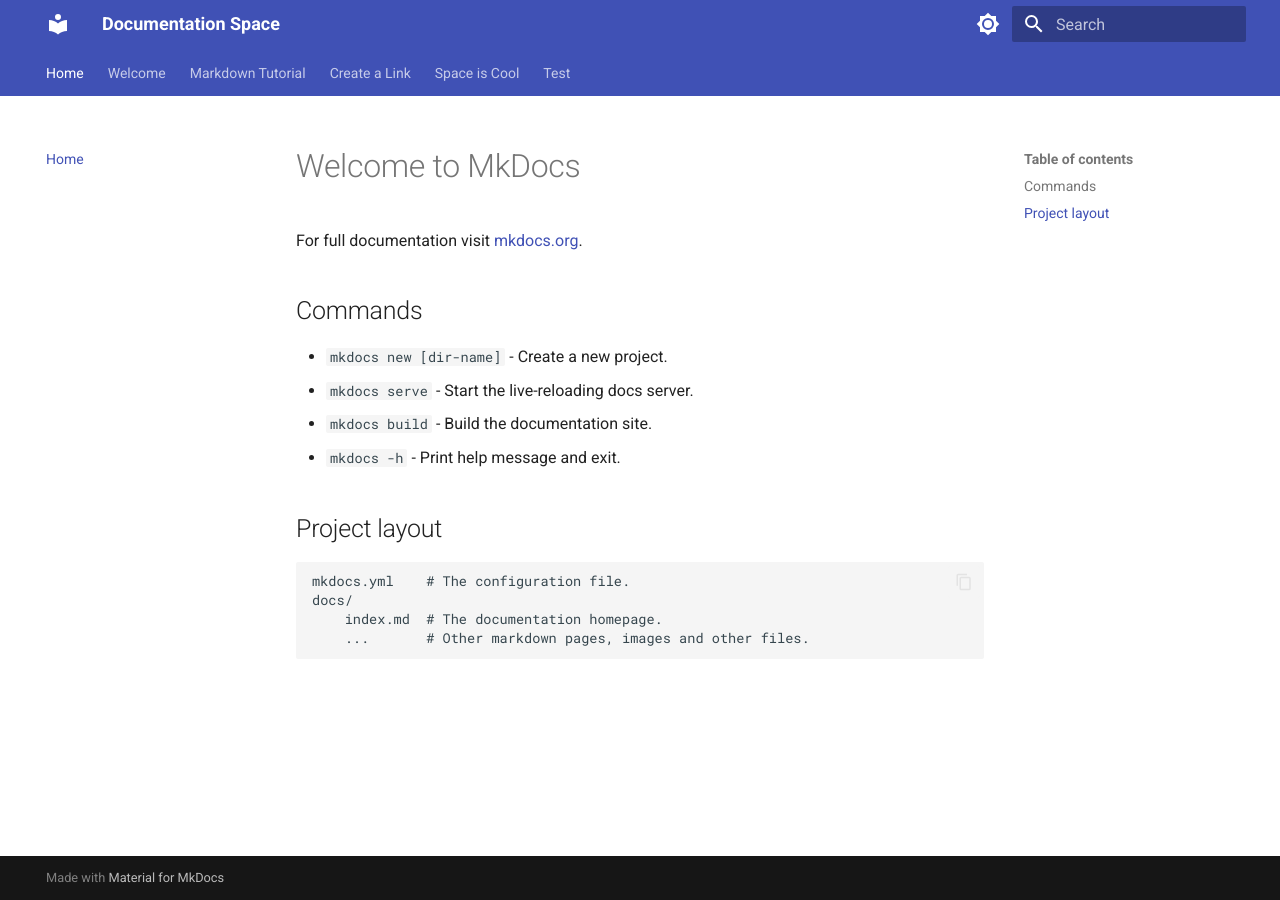
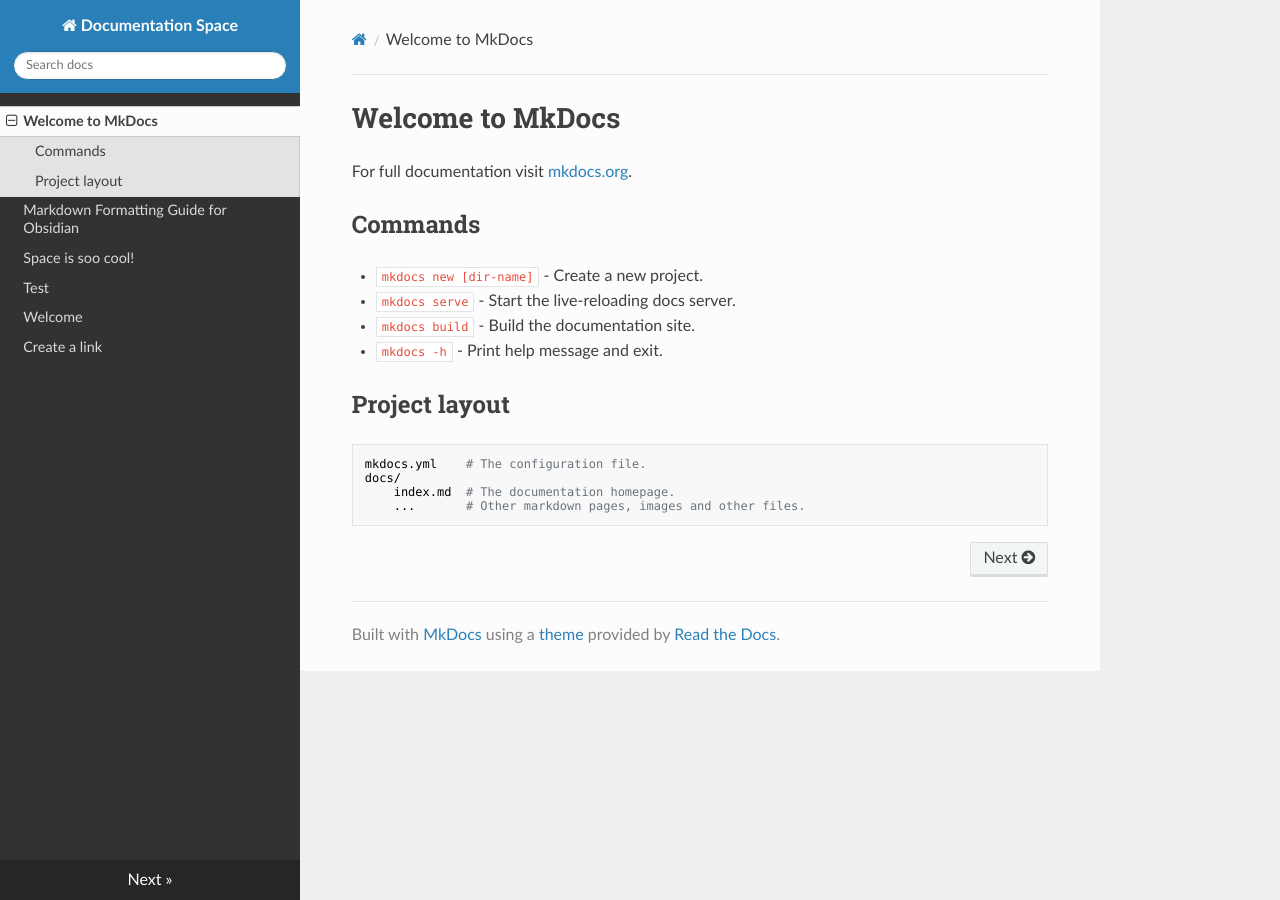
Before and after one commit to Angads17-Code/Documentation-Space, an MkDocs documentation site: the page built from docs/index.md, in a window 1280 px wide. Built offline with MkDocs 1.6.1, drawn with Linux system fonts in a browser that asks for light colours; nearby versions of some CDN libraries.

Commit message:
Update mkdocs.yml
No nav changed theme back custom dark mode

```diff
--- a/mkdocs.yml
+++ b/mkdocs.yml
@@ -3,54 +3,28 @@
 site_author: Angads17-Code
 
 theme:
-  name: material
-  palette:
-    # Light mode
-    - media: "(prefers-color-scheme: light)"
-      scheme: default
-      primary: indigo
-      accent: indigo
-      toggle:
-        icon: material/brightness-7
-        name: Switch to dark mode
-    # Dark mode (default)
-    - media: "(prefers-color-scheme: dark)"
-      scheme: slate
-      primary: indigo
-      accent: indigo
-      toggle:
-        icon: material/brightness-4
-        name: Switch to light mode
-
-  features:
-    - navigation.tabs
-    - navigation.sections
-    - navigation.expand
-    - navigation.top
-    - search.suggest
-    - search.highlight
-    - content.code.copy
+  name: readthedocs
+  highlightjs: true
+  hljs_languages:
+    - yaml
+    - python
+    - javascript
+  navigation_depth: 4
 
 plugins:
   - search
-  - roamlinks  # Makes [[wikilinks]] work!
-
-nav:
-  - Home: index.md
-  - Welcome: Welcome.md
-  - Markdown Tutorial: Markdown tutorial.md
-  - Create a Link: create a link.md
-  - Space is Cool: Space is soo cool!.md
-  - Test: Test.md
+  - roamlinks  # Makes [[wikilinks]] work
+  - awesome-pages  # AUTO-GENERATES NAVIGATION!
 
 markdown_extensions:
   - admonition
-  - pymdownx.highlight:
-      anchor_linenums: true
-  - pymdownx.inlinehilite
-  - pymdownx.snippets
-  - pymdownx.superfences
+  - codehilite:
+      guess_lang: false
+  - toc:
+      permalink: true
   - attr_list
   - md_in_html
-  - toc:
-      permalink: true
+
+# Dark mode CSS
+extra_css:
+  - stylesheets/dark.css
```
